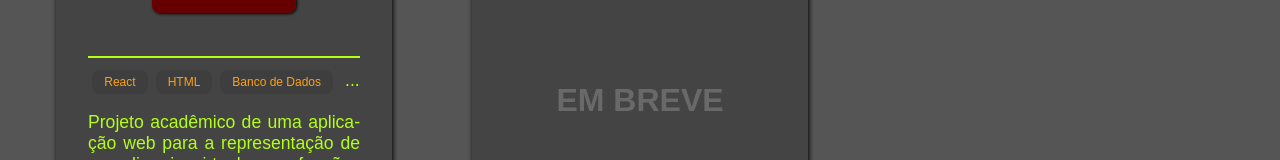
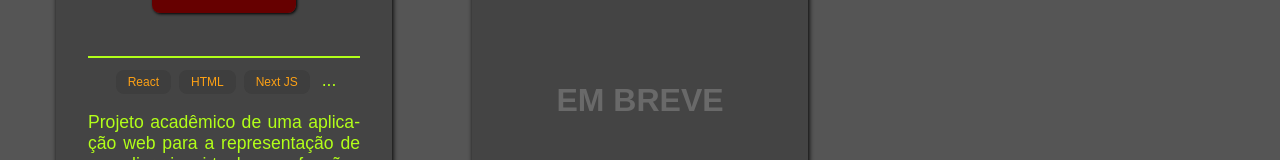
Before and after one commit to Conatto/conatto.github.io, a website: page index.html in a window 1280 px wide. Shown: the part 1126-1286 px from the top of the page. Drawn offline with nearby package versions, Linux system fonts and the light colour scheme.

Commit message:
update content

```diff
--- a/index.html
+++ b/index.html
@@ -112,7 +112,7 @@
                     <div class="card-tagfield">
                         <span class="tag">React</span>
                         <span class="tag">HTML</span>
-                        <span class="tag">Banco de Dados</span>
+                        <span class="tag">Next JS</span>
                         <p class="card-text">...</p>
                     </div>
                     <div class="card-content">
```
